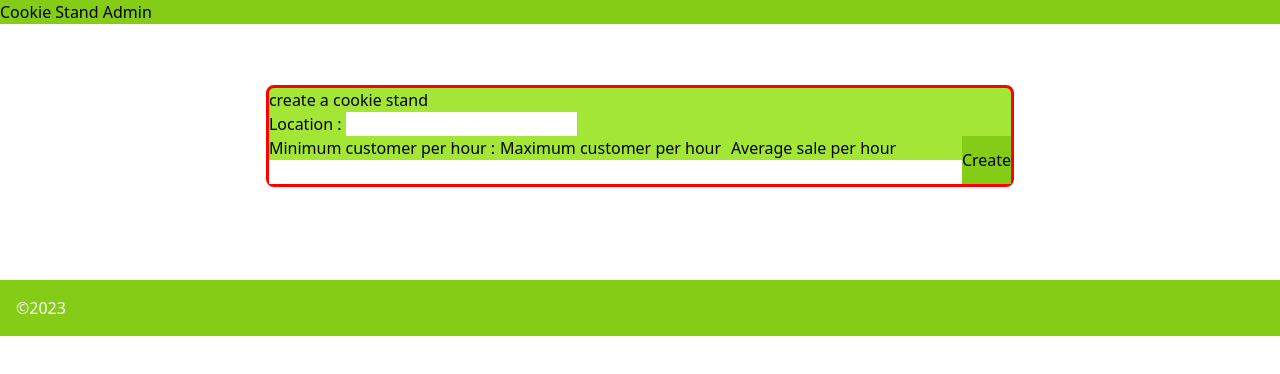
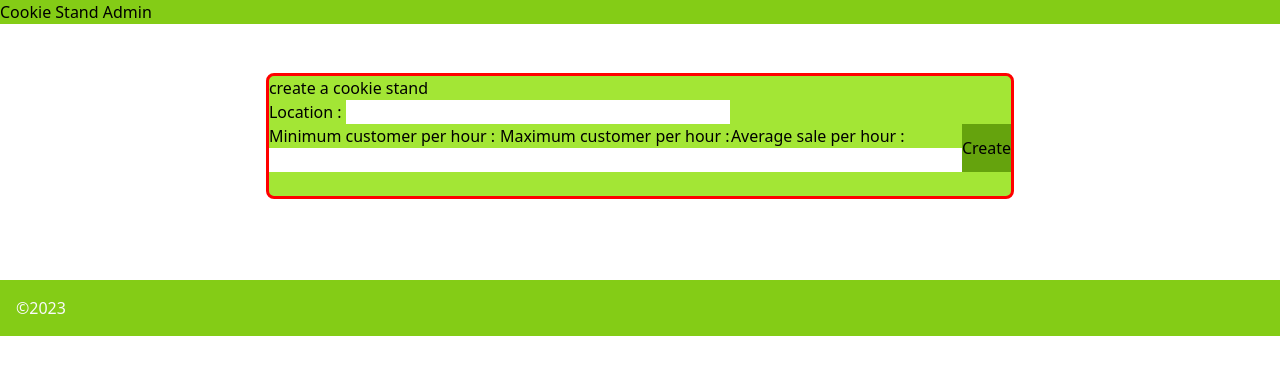
Before and after one commit to AbdelrahmanElatrash/cookie-stand-admin, a Next.js app: page / in a window 1280 px wide. Shown: the top 374 px of the page. Built offline with nearby package versions, Linux system fonts and the light colour scheme.

Commit message:
add first style for the form

```diff
--- a/pages/component/Form.js
+++ b/pages/component/Form.js
@@ -7,28 +7,29 @@ function Form() {
         <div className="bg-lime-400 rounded-lg" style={myStyle}>
             <h1>create a cookie stand</h1>
 
-            <form>
-                <label>Location : <input type="text" name="location"></input></label> <br></br>
+            <form className="">
+                <label >Location : <input className="flex-initial w-96" type="text" name="location"></input></label> <br></br>
 
-                <div className="flex flex-row ">
+                <div className="flex flex-row justify-around">
 
-                <div>
+                    <div className="">
                     <label>Minimum customer per hour : </label> <br></br>
                     <input type="text" name="minimum"></input>
                     </div>
 
-                <div>
-                <label>Maximum customer per hour</label><br></br>
+                    <div className="">
+                    <label>Maximum customer per hour : </label><br></br>
                     <input type="text" name="maximum"></input>
                     </div>
 
-                <div>
-                <label>Average sale per hour</label><br></br>
+                    <div className="">
+                    <label>Average sale per hour : </label><br></br>
                     <input type="text" name="average"></input>
                     </div>
 
-                <button className="bg-lime-500">Create</button>
+                    <button className="bg-lime-600  hover:bg-lime-700">Create</button>
                 </div>
+                <br></br>
             </form>
         </div>
     )
```
Lines whose indentation alone changed are shown as unchanged.
